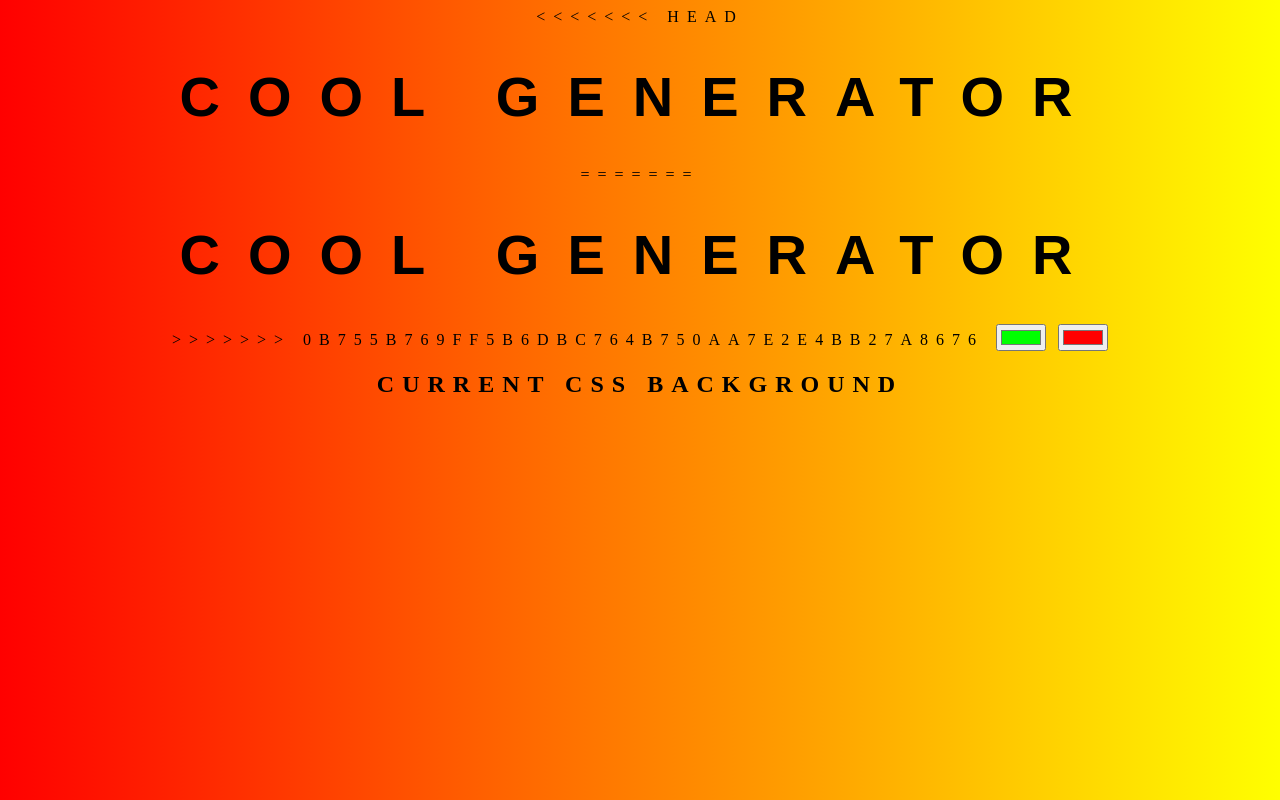
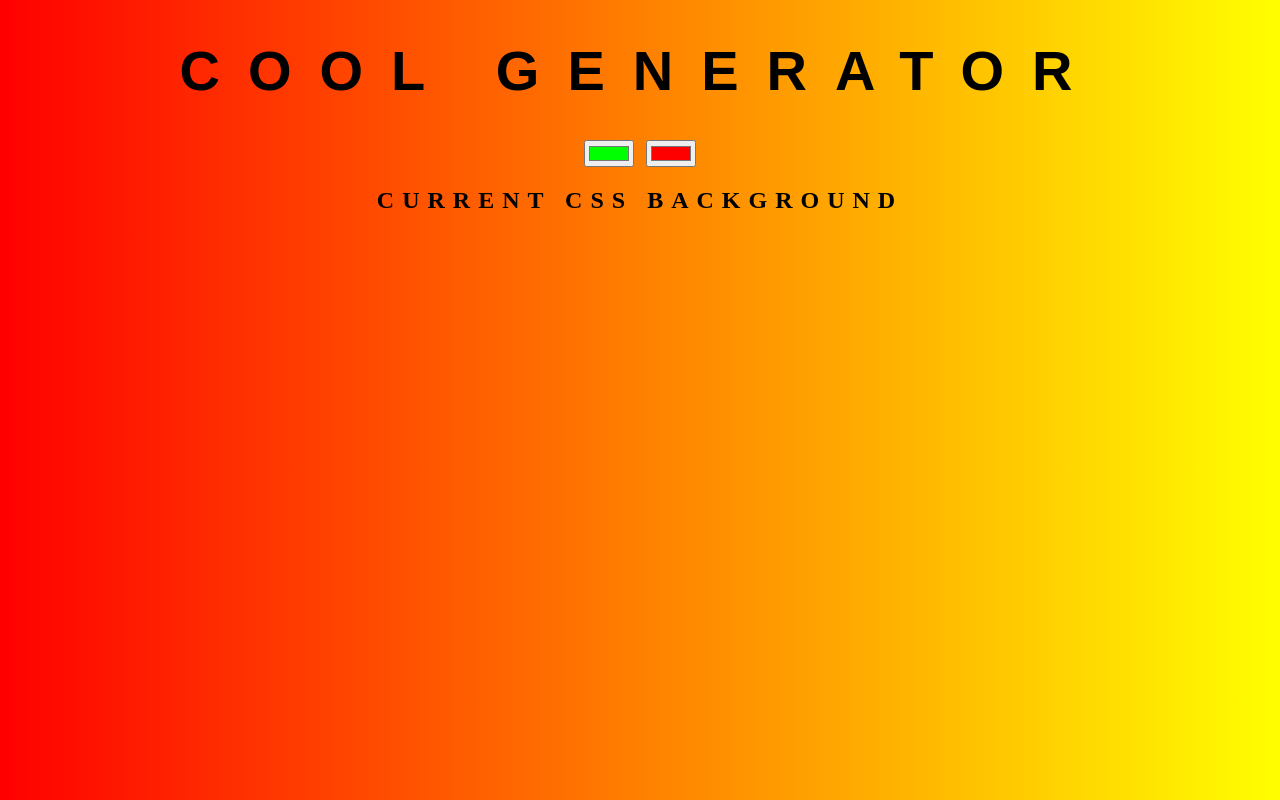
Before and after one commit to pavanprathipati9/background-generator, a plain HTML site: page index.html in a window 1280 px wide. Drawn offline with Linux system fonts and the light colour scheme.

Commit message:
Capitalized generator

```diff
--- a/index.html
+++ b/index.html
@@ -5,11 +5,7 @@
 	<link rel="stylesheet" type="text/css" href="style.css">
 </head>
 <body id="gradient">
-<<<<<<< HEAD
-	<h1>COOL Generator</h1>
-=======
-	<h1>cool Generator</h1>
->>>>>>> 0b755b769ff5b6dbc764b750aa7e2e4bb27a8676
+	<h1>COOL GENERATOR</h1>
 	<input class="color1" type="color" name="color1" value="#00ff00">
 	<input class= "color2" type="color" name="color2" value="#ff0000">
 	<h2>Current CSS Background</h2>
```
